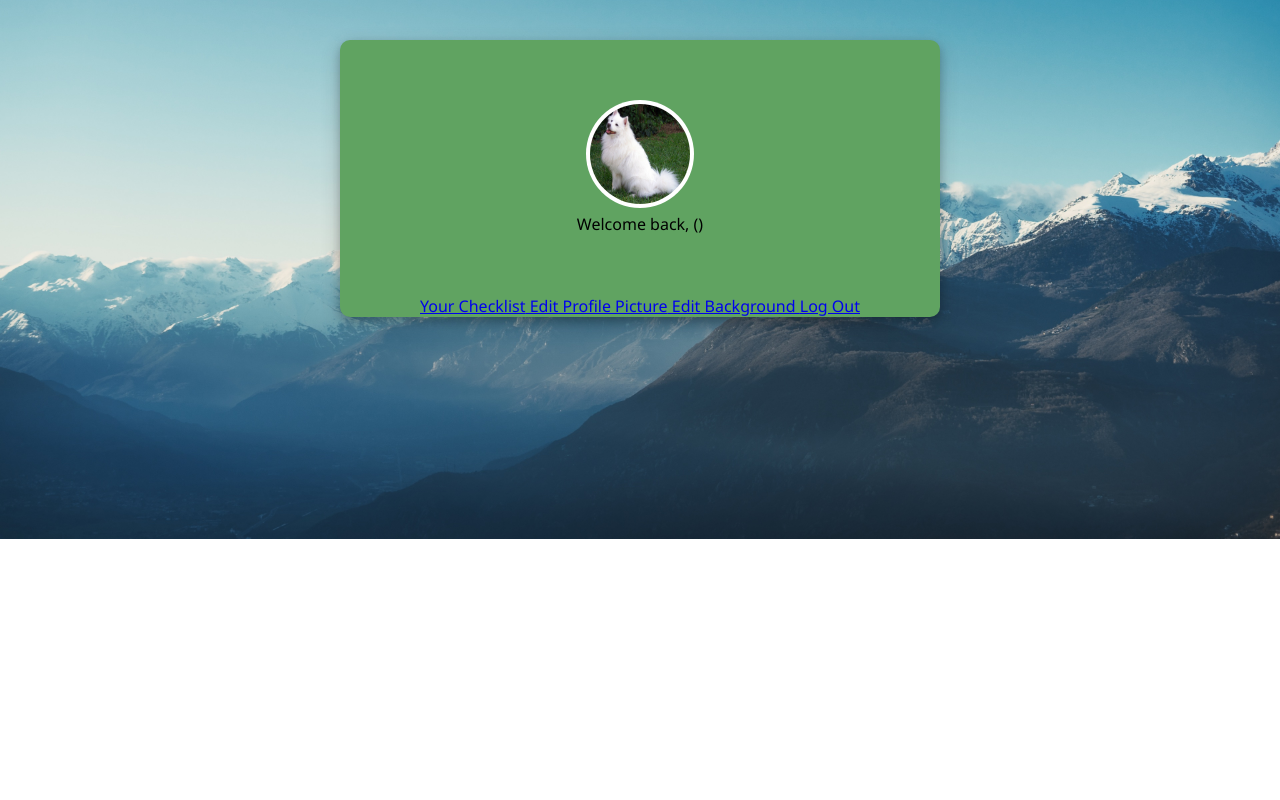
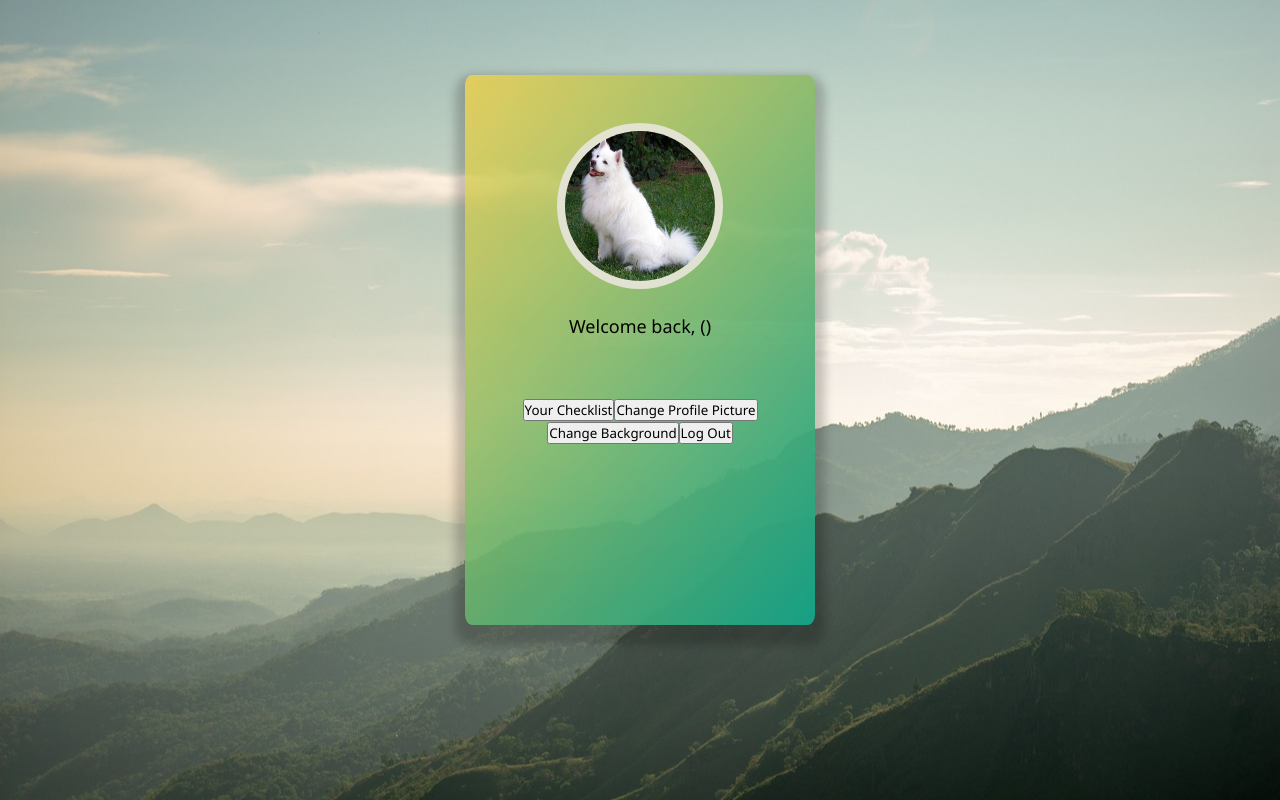
Before and after one commit to Bstuart77/Checklist_418, a React (Create React App) app: page / in a window 1280 px wide. Built offline with nearby package versions, Linux system fonts and the light colour scheme.

Commit message:
Added mountain picture, made profile card more trasparent and likable.

```diff
--- a/src/Profile.css
+++ b/src/Profile.css
@@ -1,3 +1,13 @@
+/*
+    Color reference:
+    White: #E5E4D6
+    Light Green: #7CF002
+    Dark Green: #09D92B
+    Teal: #02F0B4
+    Blue: #029FE6
+
+*/
+
 *{
     margin: 0;
     padding: 0;
@@ -7,6 +17,95 @@
 
 body {
     /* .. denotes one step backwards from the folder*/
+    background: url(../public/images/mountain2.jpg) no-repeat center;
+    /* background-color: #327362; */
+    background-size: cover;
+
+    background-repeat: no-repeat;
+    background-attachment: fixed;
+
+    overflow: auto;
+    height: auto;
+
+    padding: 75px;
+    max-width: 100%;
+
+    font-family: Verdana;
+    text-align: center;
+
+    display: flex;
+
+    justify-content: center;
+  }
+
+  .Grid{
+      display: grid;
+      grid-template-columns: 1fr;
+      justify-content: center;
+  }
+
+  .ProfileCard {
+    background: linear-gradient(132deg, rgb(244, 208, 63, .75) 0%, rgb(22, 160, 133, 1) 100%);
+
+    padding: 8px;
+
+    width: 350px;
+    height: 550px;
+    overflow: hidden;
+    border-radius: 2%;
+    box-shadow: 0px 10px 10px 10px rgba(0, 0, 0, 0.2);
+    /* box-shadow: 0 50px 50px 0 rgba(0, 0, 0, 0.2), 0 6px 20px 0 rgba(0, 0, 0, 0.19); */
+
+    position: relative;
+    display: inline-block;
+
+    text-align: center;
+
+  }
+
+  .ProfileHeader {
+      padding: 40px 10px;
+  }
+
+  .ProfilePicture {
+    display: inline-block;
+    margin: auto;
+    padding: 8px;
+    border-radius: 50%;
+    border-width: 100px;
+    /* background-color: #F4D03F; */
+    /* background-image: linear-gradient(132deg, #F4D03F 0%, #16A085 100%); */
+    background-color: rgb(229, 228, 214, .95);
+
+
+
+  }
+
+
+
+  .ProfilePicture img{
+      display: block;
+
+      border-radius: 50%;
+      width: 150px;
+      height: 150px;
+  }
+
+  .ProfileGreeting {
+      padding: 20px;
+      font-size: 18px;
+      color: black;
+  }
+
+  /**
+*{
+    margin: 0;
+    padding: 0;
+    font-family:'Segoe UI', Tahoma, Geneva, Verdana, sans-serif;
+    box-sizing: border-box;
+}
+
+body {
     background: url(../public/images/mountain.jpg) no-repeat center;
     background-size: cover;
 
@@ -31,7 +130,7 @@ body {
   }
 
   .ProfileHeader {
-      padding: 60px 40px;
+      padding: 50px 20px;
   }
 
   .ProfilePicture {
@@ -47,6 +146,15 @@ body {
   .ProfilePicture img{
       display: block;
       border-radius: 50%;
-      width: 100px;
-      height: 100px;
+      width: 150px;
+      height: 150px;
   }
+
+  .ProfileGreeting {
+      padding: 20px;
+      font-size: 18px;
+      color: black;
+  }
+
+
+  */
--- a/src/Profile.js
+++ b/src/Profile.js
@@ -6,6 +6,7 @@ function ProfilePage(){
     return(
         // <button id = "SettingsButton"> settings </button>
         // body is implicit
+        <div className = 'Grid'>
             <div className = 'ProfileCard'>
                 <div className = 'ProfileHeader'>
                     <div className = 'ProfilePicture'>
@@ -20,14 +21,15 @@ function ProfilePage(){
                 </div>
 
                 <div className = 'ProfileFooter'>
-                <a href = "#" className = "ChangeProfilePicture"> Your Checklist</a>
-                <a href = "#" className = "ChangeProfilePicture"> Edit Profile Picture</a>
-                <a href = "#" className = "ChangeProfilePicture"> Edit Background </a>
-                <a href = "#" className = "ChangeProfilePicture"> Log Out </a>
+                    <button className = "Checklist"> Your Checklist </button>
+                    <button className = "ChangeProfile"> Change Profile Picture </button>
+                    <button className = "ChangeBackground"> Change Background </button>
+                    <button className = "Logout"> Log Out </button>
 
                 </div>
 
 
+            </div>
         </div>
 
 
```
Also changed, not shown: public/images/mountain2.jpg (added). Lines whose indentation alone changed are shown as unchanged.
